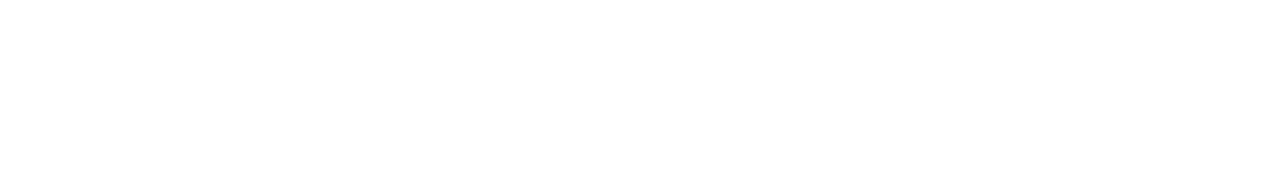
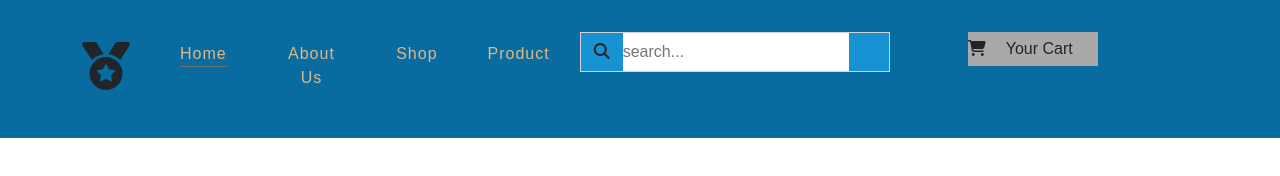
Before and after one commit to 123MikeDomingue/AthleticsRushE-Commerce-Web, a plain HTML site: page index.html in a window 1280 px wide. Drawn offline with nearby package versions, Linux system fonts and the light colour scheme.

Commit message:
navbar is completed

```diff
--- a/css/styles.css
+++ b/css/styles.css
@@ -0,0 +1,247 @@
+
+* {
+ margin: 0;
+ padding: 0;
+ box-sizing: border-box;
+ font-family: 'Montserrat', sans-serif;
+}
+
+body{
+ margin: 0 ;
+}
+
+
+/* =================
+searchbox and cart
+================= */
+
+.input{
+ border: none;
+ width: 300px;
+ margin-right: 40px;
+
+
+}
+
+.search_box{
+ border: solid 1px lightgrey;
+ background: #1792d2;
+ margin-left: 0px;
+ margin-right: 20px;
+
+}
+
+.cartContainer{
+ display: flex;
+ border: none;
+ background: darkgrey;
+ align-items: center;
+ margin-left: 60px;
+ width: 100%;
+
+}
+
+.cartText{
+text-align: center;
+
+}
+
+
+.cartText{
+ margin-top: 5px;
+ margin-bottom: 5px;
+}
+
+.fa-cart-shopping{
+ margin-right: 20px;
+ cursor: pointer;
+}
+
+.fa-cart-shopping:hover,
+.fa-cart-shopping:focus{
+ color: #1792d2;
+}
+/* =================
+navigation
+================= */
+header{
+ background: #096ca1;
+ margin-bottom: 3em;
+ padding: 2em 0;
+
+
+
+}
+
+nav{
+ width: 100%;
+ float: left;
+ margin: 0 0 1em 0;
+ padding: 0;
+
+
+}
+nav ul{
+ list-style: none;
+ display: flex;
+ justify-content: center;
+ padding: 0;
+ margin: 0 auto;
+
+}
+
+nav li{
+ margin-right: 0px;
+float: left;
+ margin-top: 10px;
+}
+
+nav a{
+ text-decoration: none;
+ color: burlywood;
+ letter-spacing: 1px;
+ padding: .25em 0;
+
+}
+
+.fa-medal{
+ font-size: 3em;
+}
+
+nav a:hover,
+nav a:focus {
+ color: #1792d2;
+}
+
+.current-page {
+ border-bottom: 1px solid #707070;
+}
+
+.current-page:hover {
+ color: #707070;
+}
+
+@media (max-width: 675px) {
+ nav ul {
+  flex-direction: column;
+ }
+
+ nav li {
+  margin: .5em 0;
+ }
+
+ .fa-medal{
+  margin-right: 20px;
+ }
+
+ .search_box{
+ display: flex;
+ margin-left: 0px;
+ width: 70%;
+ }
+
+
+ .cartContainer{
+position: relative;
+right: 60px;
+top: 20px;
+width: 30%;
+ }
+
+
+
+
+
+
+
+
+
+
+}
+
+@media (min-width:675px) {
+ header{
+  text-align: center;
+  width: 100%;
+
+
+
+
+ }
+
+ nav li{
+  margin-left: 50px;
+ }
+
+
+
+ .search_box{
+  display: flex;
+  width: 60%;
+  margin-right: 20px;
+  margin-left: 30px;
+
+ }
+
+
+ .input{
+  width: 30vw;
+ }
+
+ .container{
+ display: flex;
+
+
+
+
+}
+
+
+
+.cartWrapper{
+ width: 15%;
+ position: relative;
+ right: 160px;
+
+ align-items: center;
+}
+
+
+
+
+
+.siteLogo{
+ margin-top: 10px;
+}
+
+
+
+.container{
+
+ margin: 0 auto;
+ width: 90%;
+ max-width: 900px;
+
+
+}
+
+
+
+}
+
+/* =================
+Typography
+================= */
+
+
+/* =================
+Layout
+================= */
+
+header{
+ position: fixed;
+ top: 0;
+ right: 0;
+ left: 0;
+
+}
--- a/index.html
+++ b/index.html
@@ -18,5 +18,45 @@
 </head>
 <body>
 
+  <!-- Start of header section -->
+ <header>
+  <div class="container containerFlex">
+
+    <div class="siteLogo">
+    <i class="fa-solid fa-medal"></i>
+    </div>
+   <nav>
+     <ul>
+      <li><a class="current-page" href="index.html">Home</a></li>
+      <li><a href="#">About Us</a></li>
+      <li><a href="#">Shop</a></li>
+      <li><a href="#">Product</a></li>
+     </ul>
+   </nav>
+
+
+  <div class="search_wrap search_wrap_2">
+    <div class="search_box">
+      <div class="btn btn_common">
+        <i class="fas fa-search"></i>
+      </div>
+      <input type="text" class="input" placeholder="search...">
+    </div>
+  </div>
+
+
+   <div class="cartWrapper">
+    <div class="cartContainer">
+    <div class="cartBtn"><i class="fa-sharp fa-solid fa-cart-shopping"></i></div>
+      <p class="cartText">Your Cart</p>
+    </div>
+   </div>
+
+  </div>
+
+ </header>
+
+ <!-- end of header section -->
+
 </body>
 </html>
```
